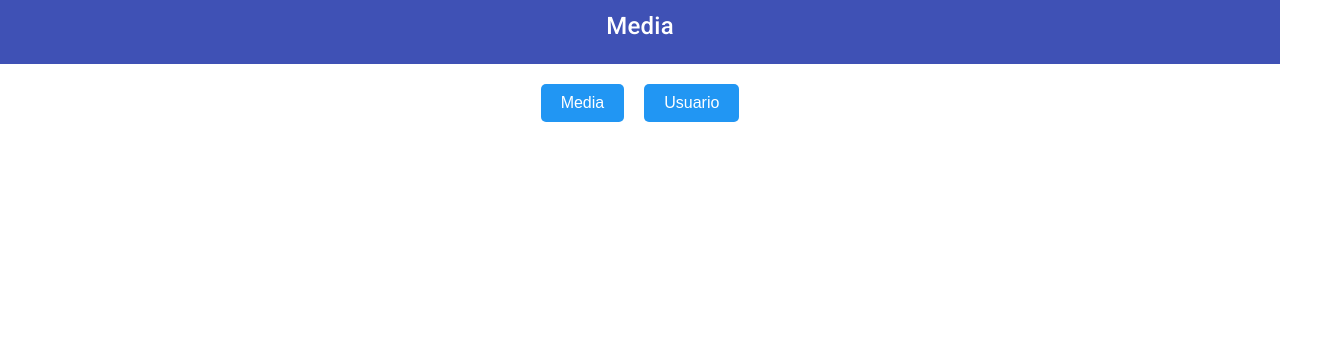
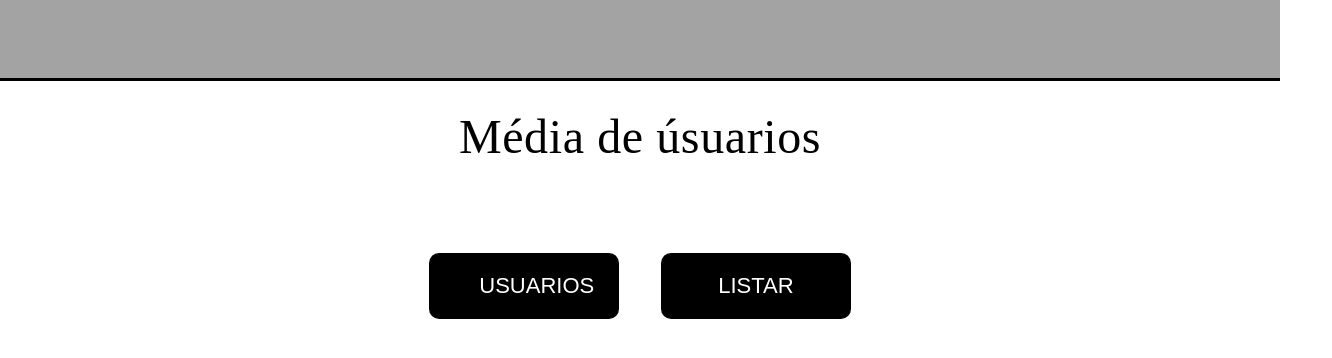
Before and after one commit to AnnaFerreira18/Renda-app, an Angular app: page / in a window 1280 px wide. Shown: the top 358 px of the page, 1332 px wide, since content can reach past the window. Built offline with nearby package versions, Linux system fonts and the light colour scheme.

Commit message:
alterando css

```diff
--- a/src/app/app.component.html
+++ b/src/app/app.component.html
@@ -1,15 +1,18 @@
-<mat-toolbar color="primary">
+<mat-toolbar [ngStyle]="{}" color="primary">
   <mat-toolbar-row class="toolbar-row">
-    <span class="center-text larger-font margin-down">Media</span>
+    <span class="center-text larger-font margin-down"></span>
   </mat-toolbar-row>
 </mat-toolbar>
 
+<div class="main-content">
+  <h2 class="content-title">Média de úsuarios</h2>
+
 <div class="button-container">
-  <button type="button" class="button" (click)="showMediaComponent()">Media </button>
-  <button type="button" class="button" (click)="showUsuarioComponent()">Usuario </button>
+  <button type="button" class="button" (click)="showUsuarioComponent()">USUARIOS </button>
+  <button type="button" class="button" (click)="showMediaComponent()">LISTAR </button>
 </div>
 
-<section class="sec">
+<section class="sec" [ngStyle]="{}">
   <ng-container *ngIf="currentComponent === 'media'">
     <app-media></app-media>
   </ng-container>
@@ -17,6 +20,4 @@
   <ng-container *ngIf="currentComponent === 'usuario'">
     <app-usuario></app-usuario>
   </ng-container>
-
-
 </section>
--- a/src/app/app.component.scss
+++ b/src/app/app.component.scss
@@ -1,68 +1,107 @@
+.mat-toolbar {
+  background-color: #a3a3a3;
+  display: flex;
+  justify-content: center;
+  align-items: center;
+  border-bottom: 3px solid black;
+  padding-bottom: 8px;
+}
+
 .toolbar-row {
   flex-direction: column;
   align-items: center;
   justify-content: center;
   height: 100%;
 }
+.main-content {
+  display: flex;
+  justify-content: center;
+  flex-direction: column;
+  align-items: center;
+  text-align: center;
+  margin: 40px auto;
+  max-width: 1000px;
+}
+
+.content-title {
+  font-family: 'Playfair Display', serif;
+  font-size: 48px;
+  margin-bottom: 50px;
+  text-align: center;
+  width: 100%; /* Garante que o título ocupe a largura total disponível */
+  color: #000000;
+}
 
 .center-text {
   text-align: center;
   width: 100%;
 }
+
 .larger-font {
   font-size: 50px;
+  color: rgb(0, 0, 0);
+  text-align: center; /* Adiciona centralização ao texto */
 }
+
 .margin-down {
   margin-top: 10px;
 }
 
-.sec{
+.sec {
   display: flex;
   justify-content: center;
   align-items: center;
   width: 100%;
   padding: 1rem;
 }
+
 .button-container {
-  margin: 20px;
+  display: flex;
+  justify-content: center;
+  align-items: center;
+  margin: 50px auto;
   text-align: center;
 }
 
 .button {
-  margin: 0 10px;
-  padding: 10px 20px;
-  font-size: 16px;
+  margin: 0 21px;
+  width: 40%;
+  height: 50%;
+  padding: 20px 50px;
+  font-size: 22px;
   cursor: pointer;
-  background-color: #2196F3;
+  background-color: #000000;
   color: white;
   border: none;
-  border-radius: 5px;
+  border-radius: 10px;
   outline: none;
 }
 
 .button:hover {
-  background-color: #0b7dda;
-}
-
-.toolbar-row {
-  justify-content: center;
-}
-
-.larger-font {
-  font-size: 24px;
+  background-color: #75787b;
 }
 
 .margin-down {
-  margin-bottom: 10px;
+  margin-bottom: 60px;
 }
 
 .sec {
-  margin: 20px;
+  margin: 0;
 }
 
 /* Adicione estilos específicos para cada componente se necessário */
+app-usuario {
+  margin: 20px auto;
+  max-width: 800px;
+  background-color: white;
+  padding: 20px;
+  border-radius: 5px;
+  box-shadow: 0 2px 8px rgba(0, 0, 0, 0.2);
+}
+
 app-media {
   margin-top: 20px;
+  background-color: white;
   border: 1px solid #ccc;
   padding: 20px;
   border-radius: 5px;
--- a/src/app/media/media.component.scss
+++ b/src/app/media/media.component.scss
@@ -1,33 +1,29 @@
 .button-container {
   display: flex;
-  flex-direction: row;
-  align-items: center;
+  justify-content: center;
   gap: 10px;
+  margin-bottom: 20px; /* Adiciona espaço abaixo dos botões */
+  margin: 0 auto; /* Centraliza a tabela */
+  margin-top: 10px; /* Adiciona espaço entre os botões e a tabela */
 }
 
 .button {
   border: none;
   outline: none;
-  border-radius: 5px;
-  color: black;
-  background-color: #d9d9d9;
-  padding: .5rem;
+  border-radius: 8px;
+  color: rgb(255, 255, 255);
+  background-color: #c11313;
+  padding: .75rem 1.5rem; /* Ajuste conforme necessário para aumentar o tamanho dos botões */
   cursor: pointer;
   text-transform: uppercase;
-  margin-bottom: 10px;
 }
 
 .button:hover {
   outline: 1px solid darkgray;
 }
+
 table {
   width: 100%;
+  margin: 0 auto; /* Centraliza a tabela */
+  margin-top: 20px; /* Adiciona espaço entre os botões e a tabela */
 }
-app-media{
-  margin: 20px auto; /* Centralizar horizontalmente */
-  max-width: 600px; /* Defina uma largura máxima para evitar que as tabelas fiquem muito largas */
-  border: 1px solid #ccc;
-  padding: 20px;
-  border-radius: 5px;
-  box-shadow: 0 2px 4px rgba(0, 0, 0, 0.1);
-}
--- a/src/app/media/media.service.ts
+++ b/src/app/media/media.service.ts
@@ -18,8 +18,4 @@ obterTodosUsuarios(): Observable<any> {
 calcularMediaRenda(): Observable<any> {
   return this.http.get(`${this.apiUrl}/Media/calcularMedia`);
 }
-
-deletarUsuario(id: number): Observable<any> {
-  return this.http.delete(`${this.apiUrl}/Media/deletar?id=${id}`);
 }
-}
--- a/src/app/usuario/usuario.component.scss
+++ b/src/app/usuario/usuario.component.scss
@@ -1,21 +1,29 @@
 .button-container {
   display: flex;
-  flex-direction: column;
-  align-items: center;
+  justify-content: center;
+  gap: 10px;
+  margin-bottom: 20px; /* Adiciona espaço abaixo dos botões */
+  margin: 0 auto; /* Centraliza a tabela */
+  margin-top: 10px; /* Adiciona espaço entre os botões e a tabela */
 }
 
 .button {
   border: none;
   outline: none;
-  border-radius: 5px;
-  color: black;
-  background-color: #d9d9d9;
-  padding: .5rem;
+  border-radius: 8px;
+  color: rgb(255, 255, 255);
+  background-color: #c11313;
+  padding: .75rem 1.5rem; /* Ajuste conforme necessário para aumentar o tamanho dos botões */
   cursor: pointer;
   text-transform: uppercase;
-  margin-bottom: 10px; /* Ajuste conforme necessário para o espaçamento entre os botões */
 }
 
 .button:hover {
   outline: 1px solid darkgray;
 }
+
+table {
+  width: 100%;
+  margin: 0 auto; /* Centraliza a tabela */
+  margin-top: 20px; /* Adiciona espaço entre os botões e a tabela */
+}
--- a/src/app/usuario/usuario.service.ts
+++ b/src/app/usuario/usuario.service.ts
@@ -21,4 +21,8 @@ obterUsuarioPorId(id: number): Observable<any> {
 atualizarUsuario(id: number, usuario: any): Observable<any> {
   return this.http.put(`${this.apiUrl}/Cidadaos/update?id=${id}`, usuario);
 }
+
+deletarUsuario(id: number): Observable<any> {
+  return this.http.delete(`${this.apiUrl}/Media/deletar?id=${id}`);
 }
+}
```
